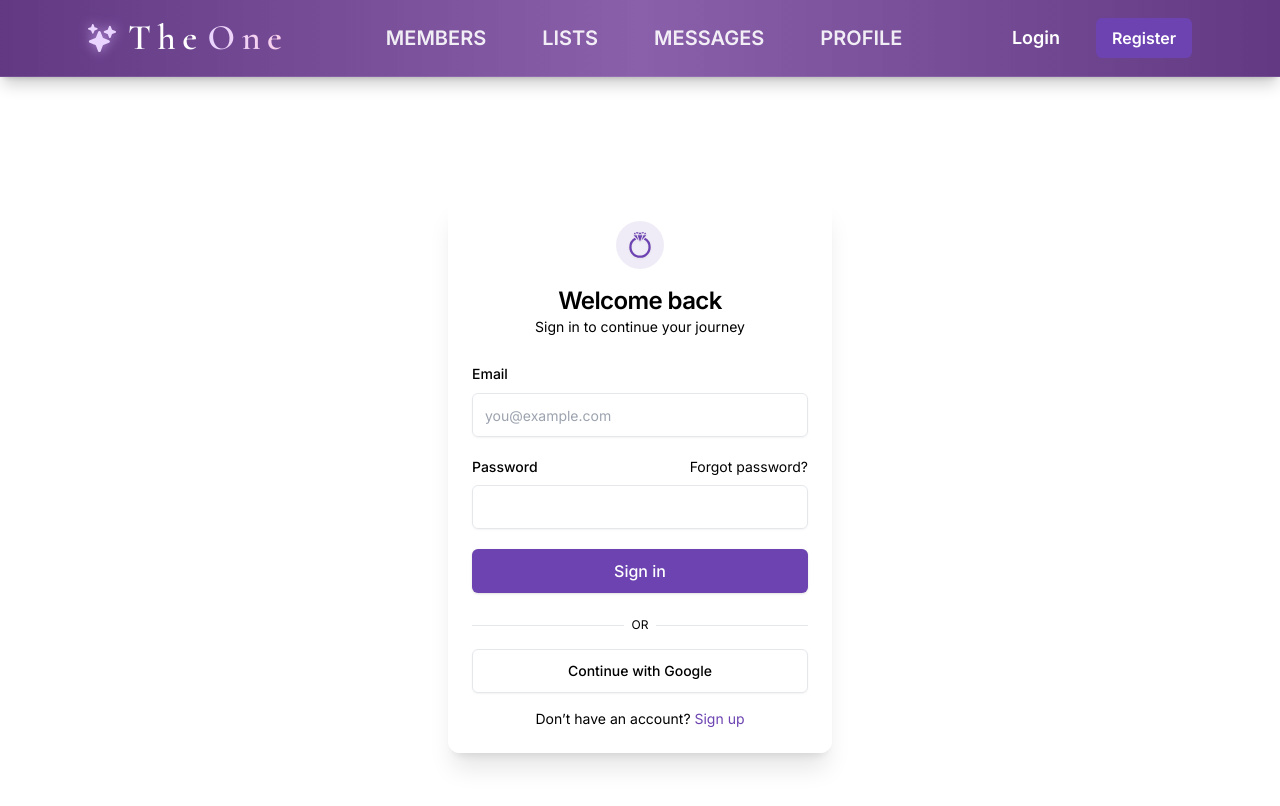
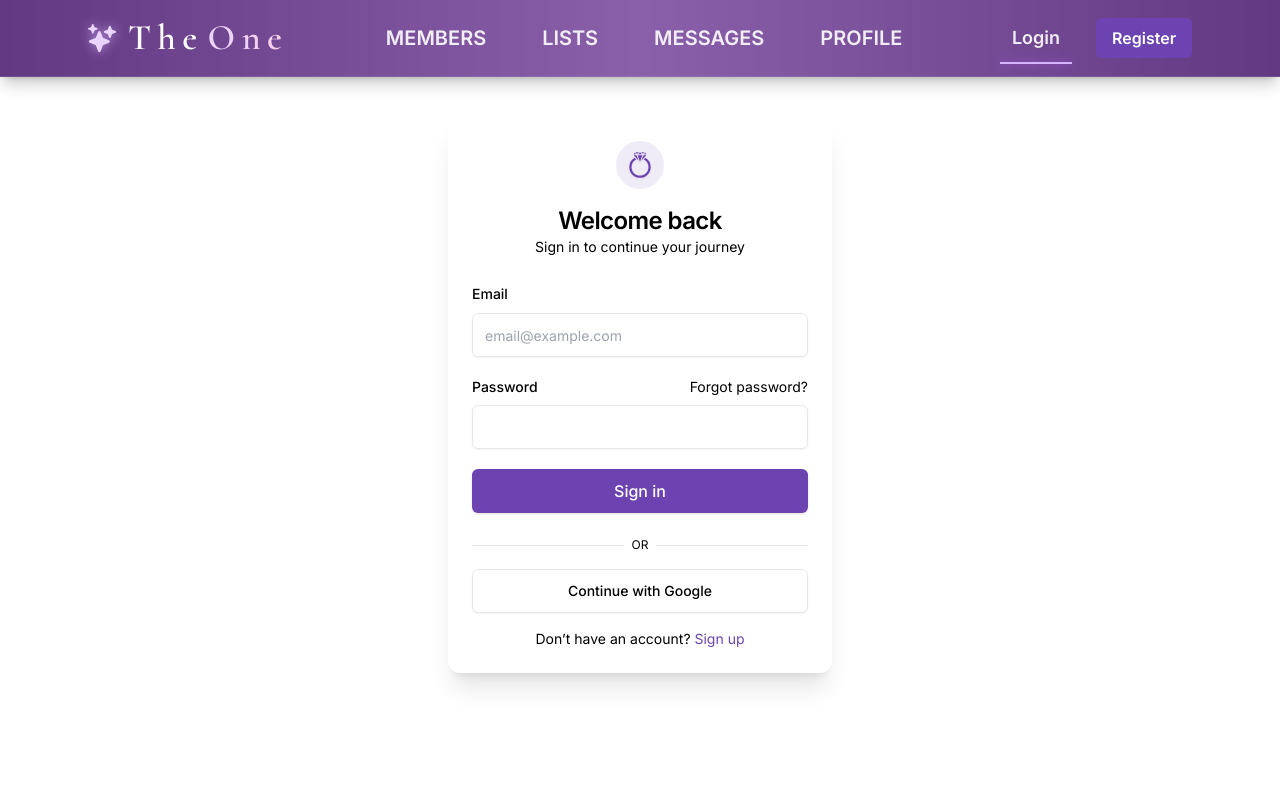
Before and after one commit to sahoooii/next-theOne, a Next.js app: page /login in a window 1280 px wide. Shown: the top 806 px of the page. Built offline with nearby package versions, Linux system fonts and the light colour scheme.

Commit message:
Refatoring nav bar and fix css of login form

```diff
--- a/src/app/(auth)/login/LoginForm.tsx
+++ b/src/app/(auth)/login/LoginForm.tsx
@@ -15,7 +15,7 @@ import { GiBigDiamondRing } from 'react-icons/gi';
 
 const LoginForm = () => {
 	return (
-		<Card className='w-full max-w-sm mx-auto  mt-8 sm:mt-20 border-none shadow-xl bg-background/80 backdrop-blur'>
+		<Card className='w-full max-w-sm mx-auto border-none shadow-xl bg-background/80 backdrop-blur'>
 			<CardHeader className='space-y-4 text-center'>
 				<div className='mx-auto w-12 h-12 flex items-center justify-center rounded-full bg-primary/10'>
 					<GiBigDiamondRing size={28} className='text-primary drop-shadow-sm' />
@@ -36,7 +36,7 @@ const LoginForm = () => {
 						<Input
 							id='email'
 							type='email'
-							placeholder='you@example.com'
+							placeholder='email@example.com'
 							required
 							className='h-11'
 						/>
--- a/src/app/(auth)/login/page.tsx
+++ b/src/app/(auth)/login/page.tsx
@@ -2,7 +2,11 @@ import React from 'react';
 import LoginForm from './LoginForm';
 
 const LoginPage = () => {
-	return <LoginForm />;
+	return (
+		<div className='vertical-center'>
+			<LoginForm />
+		</div>
+	);
 };
 
 export default LoginPage;
--- a/src/app/globals.css
+++ b/src/app/globals.css
@@ -1,6 +1,12 @@
 @tailwind base;
 @tailwind components;
 @tailwind utilities;
+
+@layer components {
+	.vertical-center {
+		height: calc(100vh - 80px);
+	}
+}
 
 @layer base {
 	:root {
--- a/src/components/navigation/TopNav.tsx
+++ b/src/components/navigation/TopNav.tsx
@@ -12,6 +12,11 @@ const linkStyleLg =
 
 const TopNav = () => {
 	const pathname = usePathname();
+
+	// For main nav menu
+	const leftLinks = navLinks.filter((link) => link.label !== 'Login');
+	// For a login menu
+	const rightLinks = navLinks.filter((link) => link.label === 'Login');
 
 	return (
 		<nav className='sticky top-0 z-50 backdrop-blur-xl bg-gradient-to-r from-purple-950/80 via-purple-900/70 to-purple-950/80 border-b border-white/10 shadow-lg shadow-black/20'>
@@ -33,8 +38,9 @@ const TopNav = () => {
 				</Link>
 				{/* Center Nav（Only desktop） */}
 				<div className='hidden lg:flex items-center gap-8 relative'>
-					{navLinks.map((link) => {
-						const isActive = pathname === link.href;
+					{leftLinks.map((link) => {
+						// For ex:/messages/123
+						const isActive = pathname.startsWith(link.href);
 
 						return (
 							<Link
@@ -65,13 +71,30 @@ const TopNav = () => {
 				</div>
 				{/* Right side（Only desktop） */}
 				<div className='hidden lg:flex items-center gap-6'>
-					<Link
-						href='/login'
-						className='relative px-3 py-2 text-white group text-lg font-semibold'
-					>
-						Login
-						<span className='absolute left-0 -bottom-1 h-[2px] w-full bg-purple-300 scale-x-0 group-hover:scale-x-100 transition-transform origin-left duration-300' />
-					</Link>
+					{rightLinks.map((link) => {
+						const isActive = pathname === link.href;
+
+						return (
+							<Link
+								key={link.href}
+								href={link.href}
+								className='relative px-3 py-2 group text-lg font-semibold text-white/90 hover:text-white'
+							>
+								{link.label}
+
+								{!isActive && (
+									<span className='absolute left-0 -bottom-1 h-[2px] w-full bg-purple-300 scale-x-0 group-hover:scale-x-100 transition-transform duration-300' />
+								)}
+
+								{isActive && (
+									<motion.span
+										layoutId='active-nav'
+										className='absolute left-0 -bottom-1 h-[2px] w-full bg-purple-300 shadow-[0_0_8px_rgba(168,85,247,0.8)]'
+									/>
+								)}
+							</Link>
+						);
+					})}
 
 					<Link
 						href='/register'
--- a/src/components/navigation/navLinks.tsx
+++ b/src/components/navigation/navLinks.tsx
@@ -21,4 +21,5 @@ export const navLinks: NavLink[] = [
 		icon: IoPersonCircleOutline,
 		auth: 'user',
 	},
+	{ href: '/login', label: 'Login' },
 ];
```
